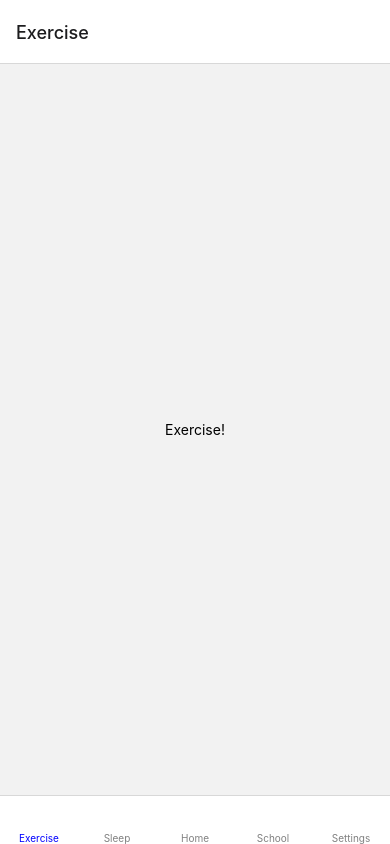
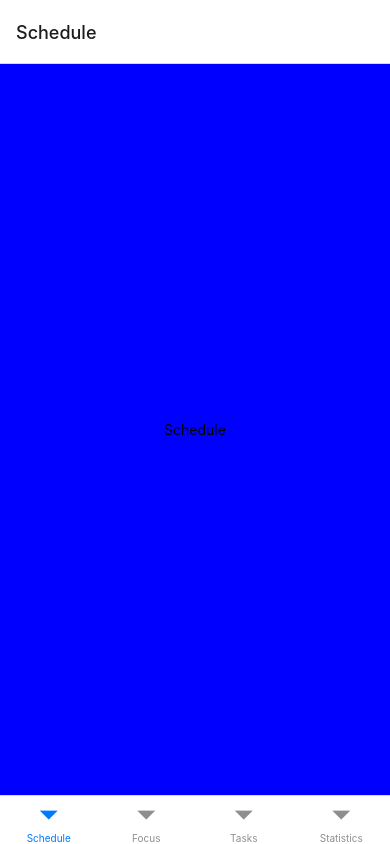
Before and after one commit to HebuPatil/Timely, a React Native app: screen /Schedule in a window 390 px wide. Built offline with nearby package versions, Linux system fonts and the light colour scheme.

Commit message:
redid bottom tab navigator with individual pages for each screen

```diff
--- a/App.js
+++ b/App.js
@@ -2,105 +2,15 @@ import React from 'react';
 import { StyleSheet, Text, View } from 'react-native';
 import { createBottomTabNavigator } from '@react-navigation/bottom-tabs';
 import { NavigationContainer } from '@react-navigation/native';
+import Tabs from './navigation/tabs';
 
+const App = () => {
+  return (
+    <NavigationContainer>
+      <Tabs/>
+    </NavigationContainer>
 
-function ExerciseScreen() {
-  return (
-    <View style={{ flex: 1, justifyContent: 'center', alignItems: 'center' }}>
-      <Text>Exercise!</Text>
-    </View>
   );
 }
 
-function SleepScreen() {
-  return (
-    <View style={{ flex: 1, justifyContent: 'center', alignItems: 'center' }}>
-      <Text>Sleep!</Text>
-    </View>
-  );
-}
-
-function HomeScreen() {
-  return (
-    <View style={{ flex: 1, justifyContent: 'center', alignItems: 'center' }}>
-      <Text>Home!</Text>
-    </View>
-  );
-}
-
-function SchoolScreen() {
-  return (
-    <View style={{ flex: 1, justifyContent: 'center', alignItems: 'center' }}>
-      <Text>School!</Text>
-    </View>
-  );
-}
-
-function SettingsScreen() {
-  return (
-    <View style={{ flex: 1, justifyContent: 'center', alignItems: 'center' }}>
-      <Text>Settings!</Text>
-    </View>
-  );
-}
-
-
-
-
-const Tab = createBottomTabNavigator();
-
-
-export default function App() {
-  return (
-    <NavigationContainer>
-      <Tab.Navigator
-        screenOptions={({ route }) => ({
-          tabBarIcon: ({ focused, color, size }) => {
-            let iconName;
-
-            if (route.name === 'Exercise') {
-              //iconName = focused ? 'ios-information-circle' : 'ios-information-circle-outline';
-              //set icon here
-            } else if (route.name === 'Sleep') {
-              //iconName = focused ? 'ios-list-box' : 'ios-list';
-              //set icon here
-            } else if (route.name === 'Home') {
-              //iconName = focused ? 'ios-list-box' : 'ios-list';
-              //set icon here
-            } else if (route.name === 'School') {
-              //iconName = focused ? 'ios-list-box' : 'ios-list';
-              //set icon here
-            } else if (route.name === 'Settings') {
-              //iconName = focused ? 'ios-list-box' : 'ios-list';
-              //set icon here
-            }
-
-
-            // You can return any component that you like here!
-            //return <Ionicons name={iconName} size={size} color={color} />;
-          },
-        })}
-        tabBarOptions={{
-          activeTintColor: 'blue',
-          inactiveTintColor: 'gray',
-        }}
-      >
-        <Tab.Screen name="Exercise" component={ExerciseScreen} />
-        <Tab.Screen name="Sleep" component={SleepScreen} />
-        <Tab.Screen name="Home" component={HomeScreen} />
-        <Tab.Screen name="School" component={SchoolScreen} />
-        <Tab.Screen name="Settings" component={SettingsScreen} />
-
-      </Tab.Navigator>
-    </NavigationContainer>
-  );
-}
-
-const styles = StyleSheet.create({
-  container: {
-    flex: 1,
-    backgroundColor: '#fff',
-    alignItems: 'center',
-    justifyContent: 'center',
-  },
-});
+export default App;
--- /dev/null
+++ b/navigation/tabs.js
@@ -0,0 +1,22 @@
+import React from 'react';
+import { createBottomTabNavigator } from "@react-navigation/bottom-tabs";
+
+import schedule from '../screens/schedule';
+import focus from '../screens/focus';
+import tasks from '../screens/tasks';
+import statistics from '../screens/statistics';
+
+const Tab = createBottomTabNavigator();
+
+const Tabs = () => {
+    return (
+        <Tab.Navigator>
+            <Tab.Screen name="Schedule" component={schedule}/>
+            <Tab.Screen name="Focus" component={focus}/>
+            <Tab.Screen name="Tasks" component={tasks}/>
+            <Tab.Screen name="Statistics" component={statistics}/>
+        </Tab.Navigator>
+    )
+}
+
+export default Tabs;
--- /dev/null
+++ b/screens/focus.js
@@ -0,0 +1,21 @@
+import React from 'react'
+import { View, Text, Button, StyleSheet} from 'react-native'
+
+const focus = ({navigation}) => {
+    return (
+        <View style={styles.container}>
+            <Text>Focus</Text>
+        </View>
+    )
+}
+
+export default focus;
+
+const styles = StyleSheet.create({
+    container: {
+        flex: 1,
+        alignItems: 'center',
+        justifyContent: 'center',
+        backgroundColor: 'blue'
+    }
+})
--- /dev/null
+++ b/screens/schedule.js
@@ -0,0 +1,21 @@
+import React from 'react'
+import { View, Text, Button, StyleSheet} from 'react-native'
+
+const schedule = ({navigation}) => {
+    return (
+        <View style={styles.container}>
+            <Text>Schedule</Text>
+        </View>
+    )
+}
+
+export default schedule;
+
+const styles = StyleSheet.create({
+    container: {
+        flex: 1,
+        alignItems: 'center',
+        justifyContent: 'center',
+        backgroundColor: 'blue'
+    }
+})
--- /dev/null
+++ b/screens/statistics.js
@@ -0,0 +1,21 @@
+import React from 'react'
+import { View, Text, Button, StyleSheet} from 'react-native'
+
+const statistics = ({navigation}) => {
+    return (
+        <View style={styles.container}>
+            <Text>Statistics</Text>
+        </View>
+    )
+}
+
+export default statistics;
+
+const styles = StyleSheet.create({
+    container: {
+        flex: 1,
+        alignItems: 'center',
+        justifyContent: 'center',
+        backgroundColor: 'blue'
+    }
+})
--- /dev/null
+++ b/screens/tasks.js
@@ -0,0 +1,21 @@
+import React from 'react'
+import { View, Text, Button, StyleSheet} from 'react-native'
+
+const tasks = ({navigation}) => {
+    return (
+        <View style={styles.container}>
+            <Text>Tasks</Text>
+        </View>
+    )
+}
+
+export default tasks;
+
+const styles = StyleSheet.create({
+    container: {
+        flex: 1,
+        alignItems: 'center',
+        justifyContent: 'center',
+        backgroundColor: 'blue'
+    }
+})
```
Also changed, not shown: package.json (+7 -1 lines), 1 other file (tests, documents, lock files or other folders).
